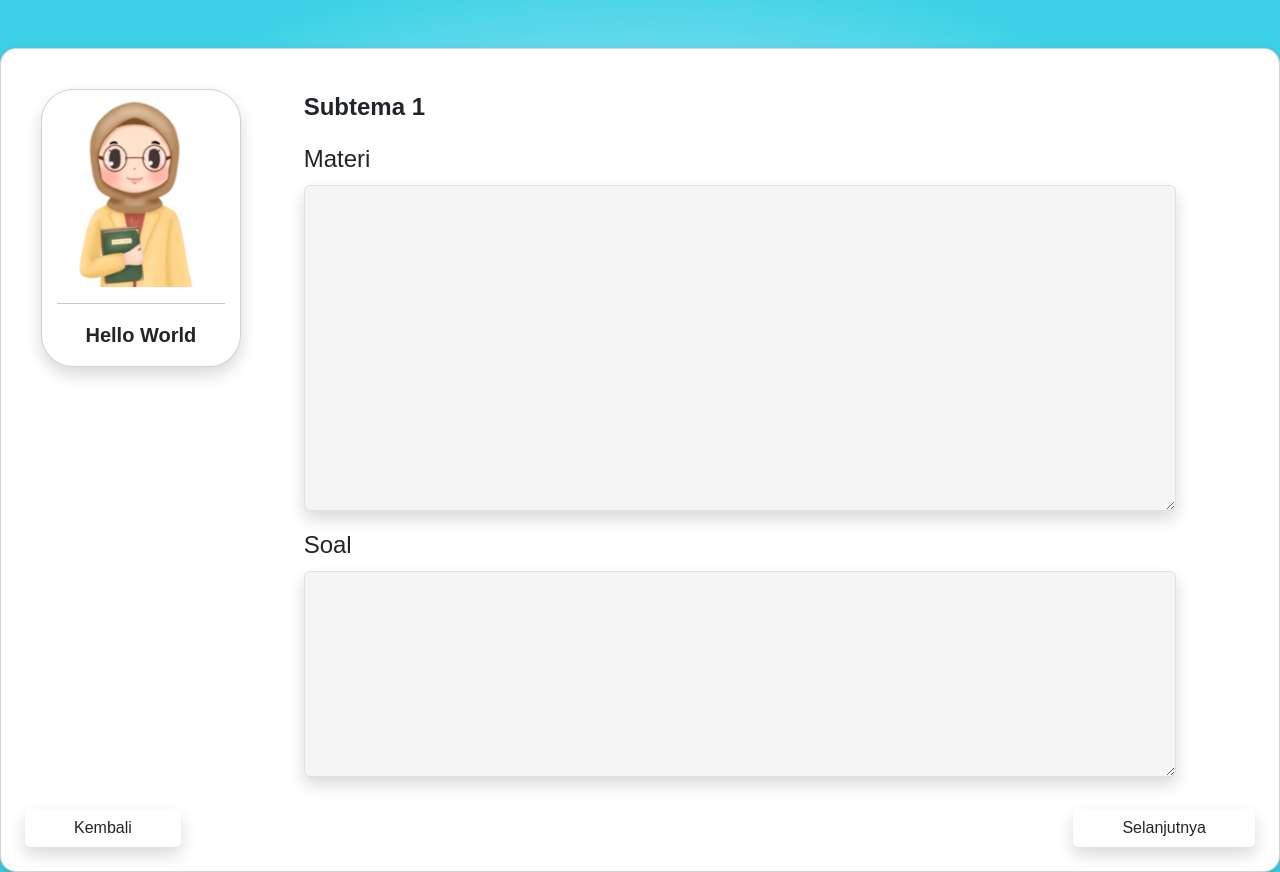
After one commit to irdaislakhuafa/school-exam, a CodeIgniter app: page /school-exam/index.php/teachercontroller/newSubtema/1 in a window 1280 px wide. The commit adds this page. Run offline with CodeIgniter, Linux system fonts and the light colour scheme.

Commit message:
added create subtema page without functionality

```diff
--- a/application/config/routes.php
+++ b/application/config/routes.php
@@ -65,5 +65,5 @@ $route['teacher'] = 'TeacherController';
 $route['teacher/home'] = 'TeacherController/home';
 $route['teacher/class/new'] = 'TeacherController/newClass';
 $route['teacher/class/subtema/select'] = 'TeacherController/selectSubtema';
-$route['teacher/class/subtema/new'] = 'TeacherController/newSubtema';
+$route['teacher/class/subtema/new/(:any)'] = 'TeacherController/newSubtema/$1';
 $route['teacher/class/materi/new'] = 'TeacherController/newMateriSoal';
--- a/application/controllers/TeacherController.php
+++ b/application/controllers/TeacherController.php
@@ -26,4 +26,9 @@ class TeacherController extends CI_Controller
     {
         $this->load->view("teacher/selectSubtema");
     }
+    public function newSubtema($subtemaCode)
+    {
+        $data['subtemaNumber'] = $subtemaCode;
+        $this->load->view("teacher/newSubtema", $data);
+    }
 }
--- /dev/null
+++ b/application/views/teacher/newSubtema.php
@@ -0,0 +1,72 @@
+<!DOCTYPE html>
+<html lang="en">
+
+<?php
+$this->basic->header("Buat Subtema");
+$this->basic->headerBootstrap();
+?>
+
+<body class="default-backgound-color">
+    <div class="position-relative py-2 h-100 pt-5 px-4 align-content-center">
+        <!-- show tiny islands -->
+        <?php $this->island->showTinyIslands() ?>
+
+        <!-- start login page -->
+        <div class="position-absolute top-0 start-50 translate-middle-x mt-5">
+            <!-- start card -->
+            <div class="card p-4 shadow  fs-24 rounded-4 " style="width: 80rem; height: max-content; min-height: 50rem;">
+                <!-- start card body -->
+                <div class="card-body">
+
+                    <div class="">
+                        <!-- teacher avatar here -->
+                        <?php $this->teacher->avatarProfileImg() ?>
+
+                        <!-- TODO: added functionality here -->
+
+                        <!-- start class -->
+                        <div class="col-10 float-start w-100">
+                            <div class="ms-5 me-5">
+                                <div class="mb-3 font-weight-bold">Subtema <?= $subtemaNumber ?></div>
+
+                                <!-- start input subtema -->
+                                <div class="">
+                                    <!-- materi -->
+                                    <div class="mb-3">
+                                        <label for="exampleFormControlTextarea1" class="form-label">Materi</label>
+                                        <textarea class="form-control shadow rounded-2" rows="13" style="background-color: #F5F5F5 !important;" id="exampleFormControlTextarea1" rows="3"></textarea>
+                                    </div>
+                                    <!-- soal -->
+                                    <div class="mb-3">
+                                        <label for="exampleFormControlTextarea1" class="form-label">Soal</label>
+                                        <textarea class="form-control shadow rounded-2" rows="8" style="background-color: #F5F5F5 !important;" id="exampleFormControlTextarea1" rows="3"></textarea>
+                                    </div>
+                                </div>
+                                <!-- end input subtema -->
+
+                            </div>
+                        </div>
+                        <!-- end class -->
+                    </div>
+                </div>
+                <!-- end card body -->
+
+                <!-- next button -->
+                <div class="d-flex justify-content-between">
+                    <button type="submit" class="btn shadow bg-white ps-5 pe-5">Kembali</button>
+                    <button type="submit" class="btn shadow bg-white ps-5 pe-5">Selanjutnya</button>
+                </div>
+            </div>
+            <!-- end card -->
+        </div>
+    </div>
+    <!-- end login page -->
+
+    <!-- footer scripts -->
+    <?php
+    $this->basic->footerScripts();
+    $this->basic->scriptsBootstrap();
+    ?>
+</body>
+
+</html>
--- a/assets/custom-styles/style.css
+++ b/assets/custom-styles/style.css
@@ -49,3 +49,7 @@ input::placeholder {
     border-right: 40px solid #FFFFFF;
     transform: rotate(0deg);
 }
+
+.bg-grey {
+    background-color: #F5F5F5 !important;
+}
```
